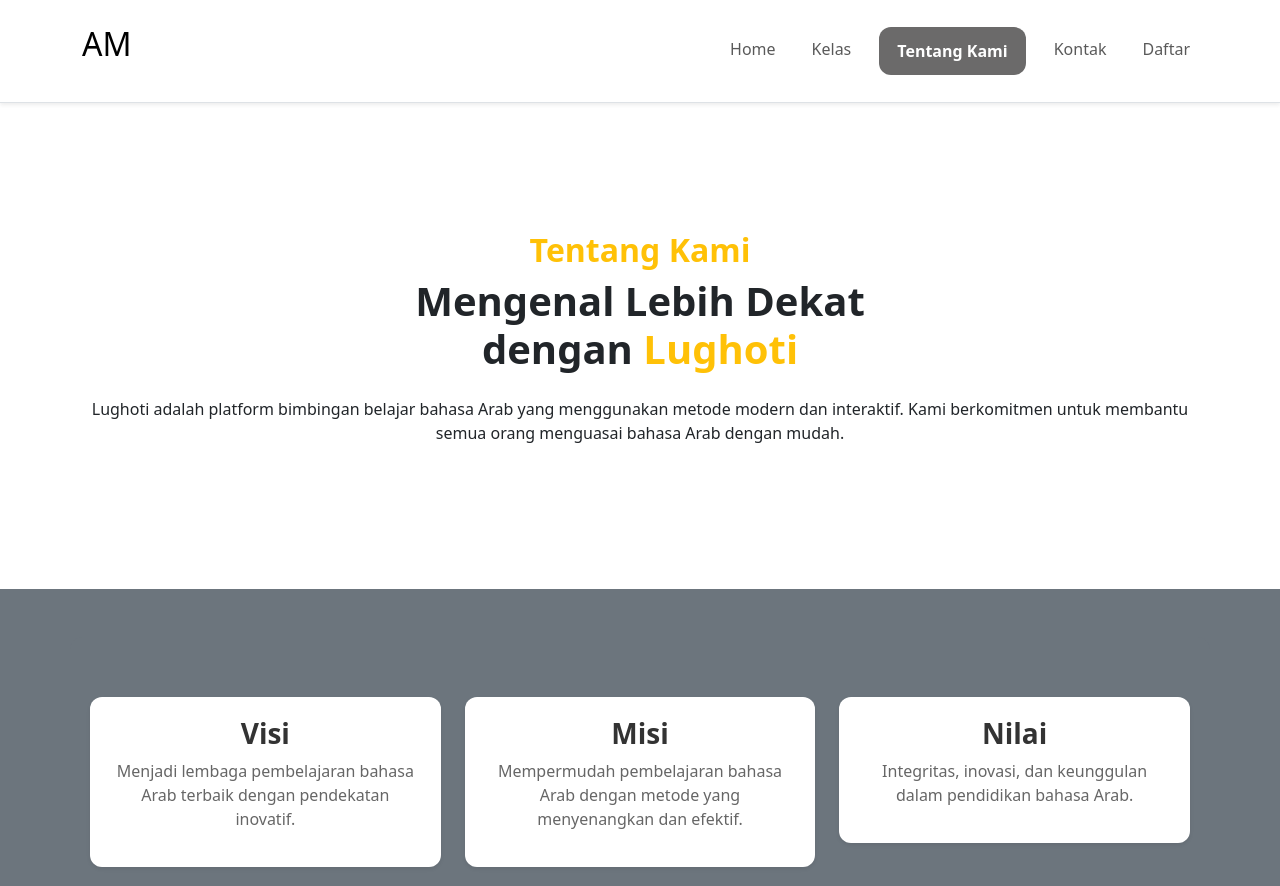
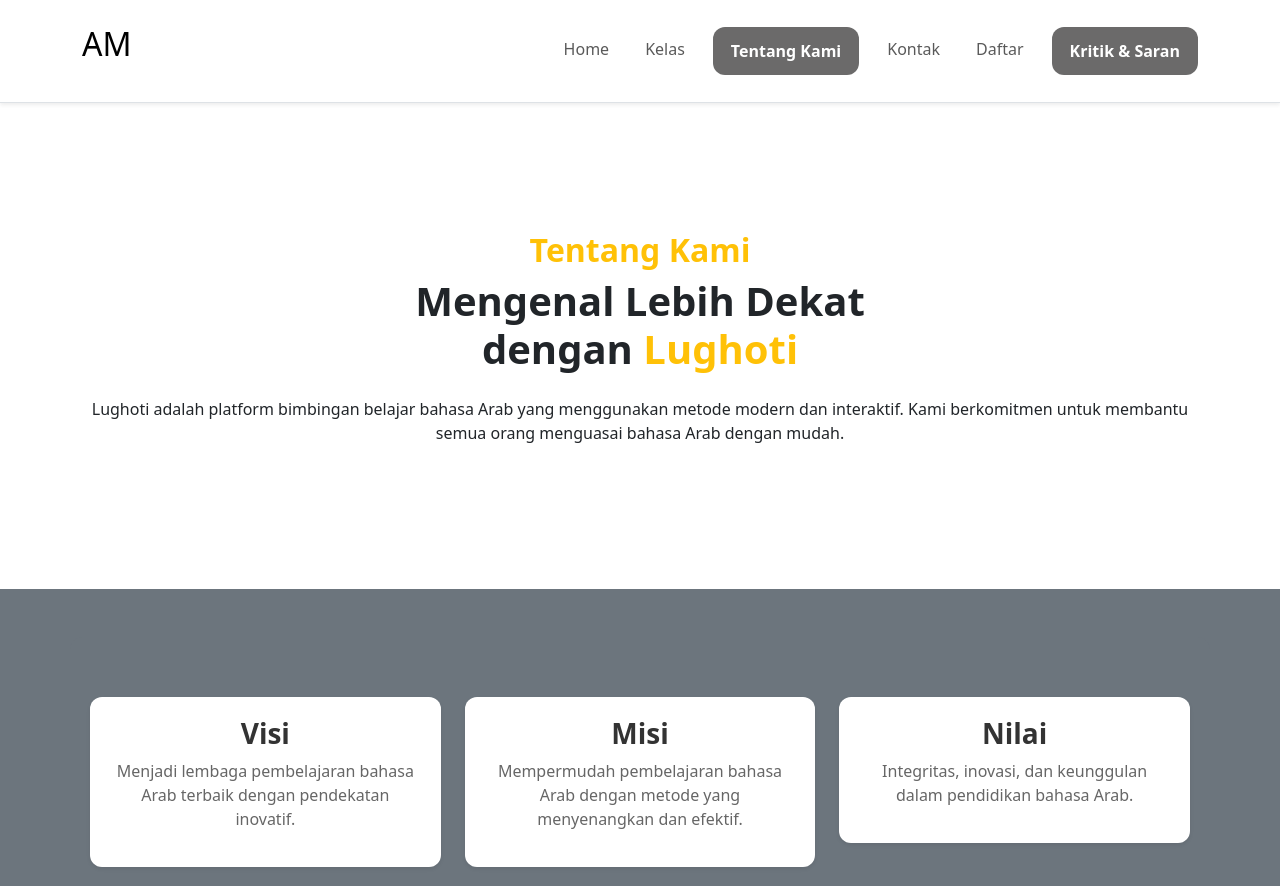
Before and after one commit to Afgiansyah08/web-beta, a plain HTML site: page tentang.html in a window 1280 px wide. Shown: the top 886 px of the page. Drawn offline with nearby package versions, Linux system fonts and the light colour scheme.

Commit message:
Update tentang.html

```diff
--- a/tentang.html
+++ b/tentang.html
@@ -39,6 +39,7 @@
                     <li class="nav-item"><a class="nav-link active" href="tentang.html">Tentang Kami</a></li>
                     <li class="nav-item"><a class="nav-link" href="kontak.html">Kontak</a></li>
                     <li class="nav-item"><a class="nav-link" href="pendaftaran.html">Daftar</a></li>
+                    <li class="nav-item"><a class="nav-link active" href="kritik.html">Kritik & Saran</a></li>
                 </ul>
             </div>
         </div>
```
